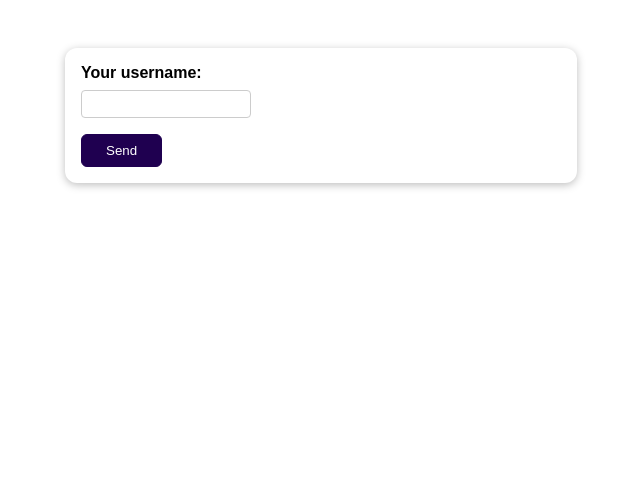
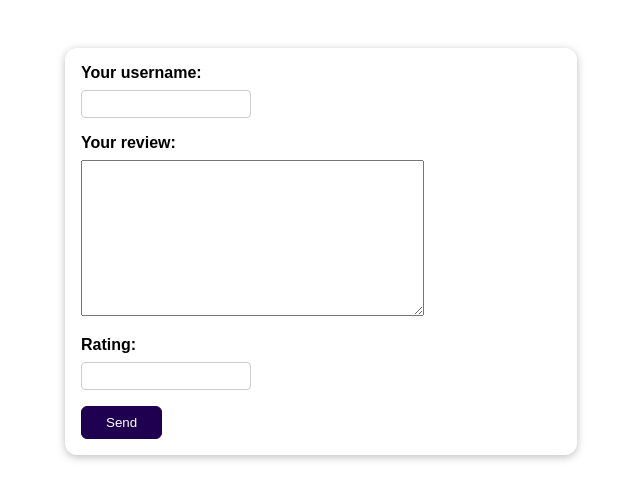
Before and after one commit to GitQuuu/feedback, a Django app: page / in a window 1280 px wide. Shown: the top 500 px of the page, without its empty margins (319-959 px from the left). Run offline with Django 5.2, Linux system fonts and the light colour scheme.

Commit message:
Adding more form controls by manual

```diff
--- a/reviews/forms.py
+++ b/reviews/forms.py
@@ -11,3 +11,22 @@ class ReviewForm(forms.Form):
             'min_length': 'Please enter a username greater than 2.',
         },
     )
+    review_text = forms.CharField(
+        max_length=500,
+        widget=forms.Textarea,
+        label="Your review",
+        error_messages={
+            'required': 'Please enter a review.',
+            'max_length': 'Please enter a review.',
+        }
+    )
+    rating = forms.IntegerField(
+        widget=forms.NumberInput(
+            attrs={
+                'class': 'form-control',
+            }
+        ),
+        error_messages={
+            'required': 'Please enter a review.',
+        }
+    )
--- a/reviews/templates/reviews/review.html
+++ b/reviews/templates/reviews/review.html
@@ -12,9 +12,19 @@
 <form method="POST" action="/" novalidate>
     {% csrf_token %}
     <div class="form-control {% if form.username.errors %} errors {% endif %}">
-        {{ form.username.label_tag}}
-        {{ form.username}}
-        {{ form.username.errors}}
+        {{ form.username.label_tag }}
+        {{ form.username }}
+        {{ form.username.errors }}
+    </div>
+    <div class="form-control {% if form.review_text.errors %} errors {% endif %}">
+        {{ form.review_text.label_tag }}
+        {{ form.review_text }}
+        {{ form.review_text.errors }}
+    </div>
+ <div class="form-control {% if form.rating.errors %} errors {% endif %}">
+        {{ form.rating.label_tag }}
+        {{ form.rating }}
+        {{ form.rating.errors }}
     </div>
     <button type="submit">Send</button>
 </form>
```
